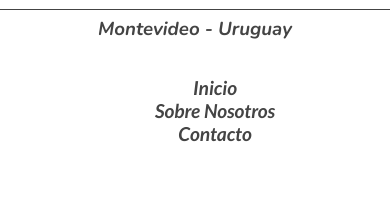
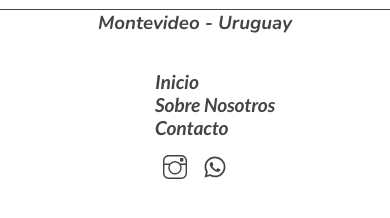
Before and after one commit to Tropiane/cpnutricion, a React (Vite) app in the folder frontend/: page / in a window 390 px wide. Shown: the part 1396-1614 px from the top of the page. Built offline with nearby package versions, Linux system fonts and the light colour scheme.

Commit message:
Anadimos iconos de apps y estilos en fuentes

```diff
--- a/frontend/package.json
+++ b/frontend/package.json
@@ -14,6 +14,7 @@
     "framer-motion": "^12.23.12",
     "react": "^19.1.1",
     "react-dom": "^19.1.1",
+    "react-icons": "^5.5.0",
     "sass": "^1.92.0"
   },
   "devDependencies": {
--- a/frontend/src/Styles/globalMobile.scss
+++ b/frontend/src/Styles/globalMobile.scss
@@ -199,7 +199,7 @@
             ul{
                 li{
                     list-style: none;
-                    text-align: center;
+
                     a{
                         text-decoration: none;
                         color: $gray-dark;
@@ -208,5 +208,15 @@
                 }
             }
         }
+
+        .socialMedia{
+            display: flex;
+            flex-direction: row;
+            gap: 1rem;
+            svg{
+                height: auto !important;
+                width: 1.5rem !important;
+            }
+        }
     }
 }
--- a/frontend/src/index.css
+++ b/frontend/src/index.css
@@ -350,12 +350,20 @@ main .aboutMe p {
   }
   footer nav ul li {
     list-style: none;
-    text-align: center;
   }
   footer nav ul li a {
     text-decoration: none;
     color: #444444;
     font-size: 1.2rem;
+  }
+  footer .socialMedia {
+    display: flex;
+    flex-direction: row;
+    gap: 1rem;
+  }
+  footer .socialMedia svg {
+    height: auto !important;
+    width: 1.5rem !important;
   }
 }
 @media screen and (max-width: 1024px) and (min-width: 481px) {
--- a/frontend/src/layouts/Footer.tsx
+++ b/frontend/src/layouts/Footer.tsx
@@ -1,3 +1,7 @@
+import { TfiInstagram } from "react-icons/tfi";
+import { IoLogoWhatsapp } from "react-icons/io5";
+
+
 import { NavBar } from "../components/NavBar"
 
 export const Footer = () =>{
@@ -5,6 +9,11 @@ export const Footer = () =>{
         <footer>
             <h3 className="nunito-bold-italic">Montevideo - Uruguay</h3>
             <NavBar />
+
+            <div className="socialMedia">
+                <TfiInstagram><a href="https://www.instagram.com/cpnutricion/"></a></TfiInstagram>
+                <IoLogoWhatsapp><a href="https://wa.me/099999999"></a></IoLogoWhatsapp>
+            </div>
         </footer>
     )
 }
```
Also changed, not shown: 2 other files (tests, documents, lock files or other folders).
